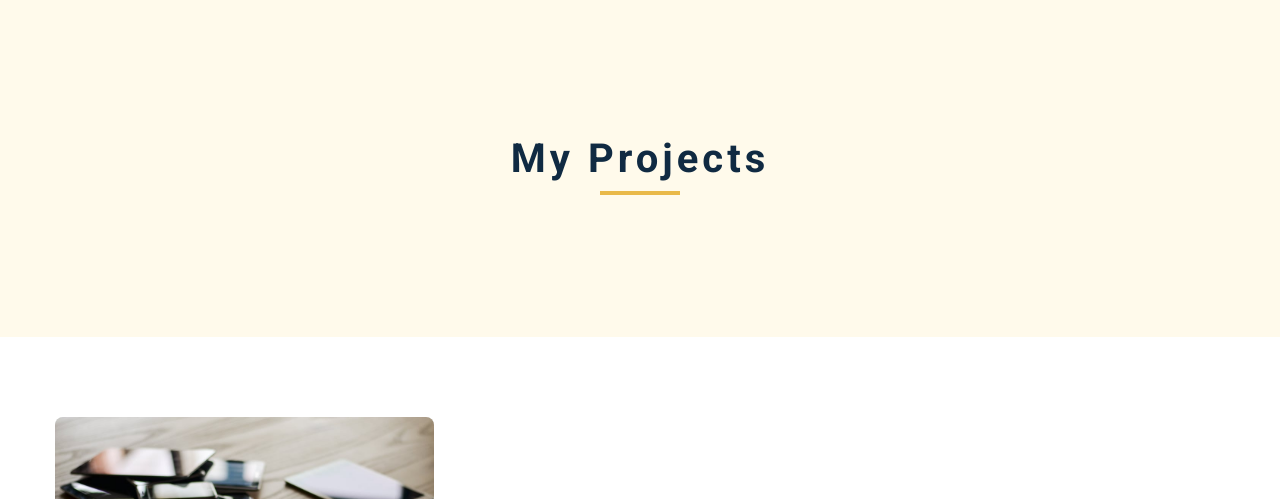
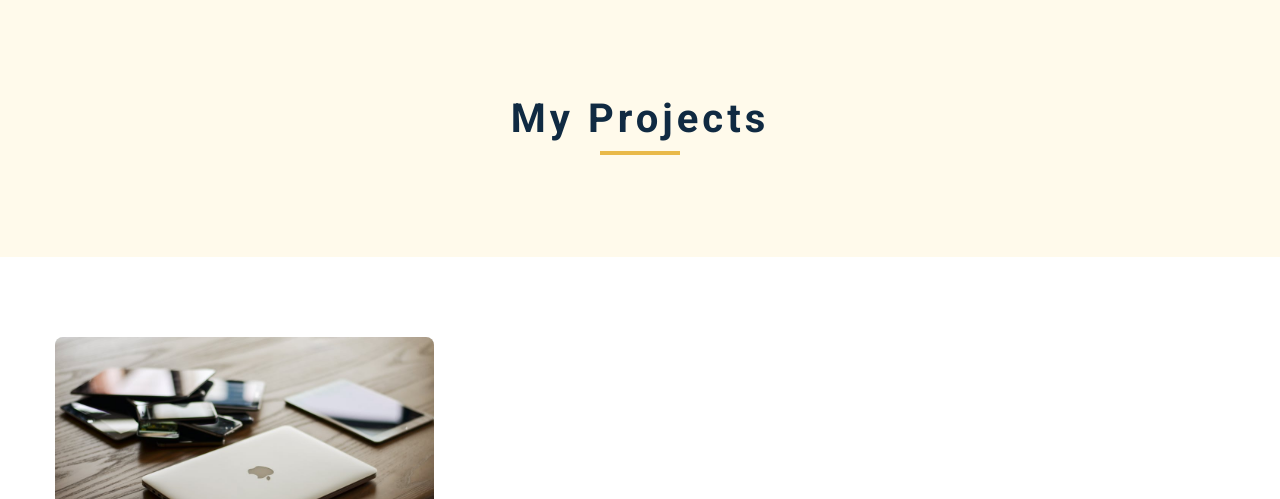
Before and after one commit to jg00/proj-css-portfolio-js, a plain HTML site: page projects.html in a window 1280 px wide. Shown: the part 63-562 px from the top of the page. Drawn offline with nearby package versions, Linux system fonts and the light colour scheme.

Commit message:
Add README.md

```diff
--- a/css/styles.css
+++ b/css/styles.css
@@ -847,7 +847,7 @@ p {
 /**** Products Page ****/
 .projects-hero {
   background: var(--clr-primary-10);
-  height: 40vh;
+  min-height: calc(40vh - 5rem);
   display: grid;
   place-items: center;
 }
```
Also changed, not shown: 1 other file.
